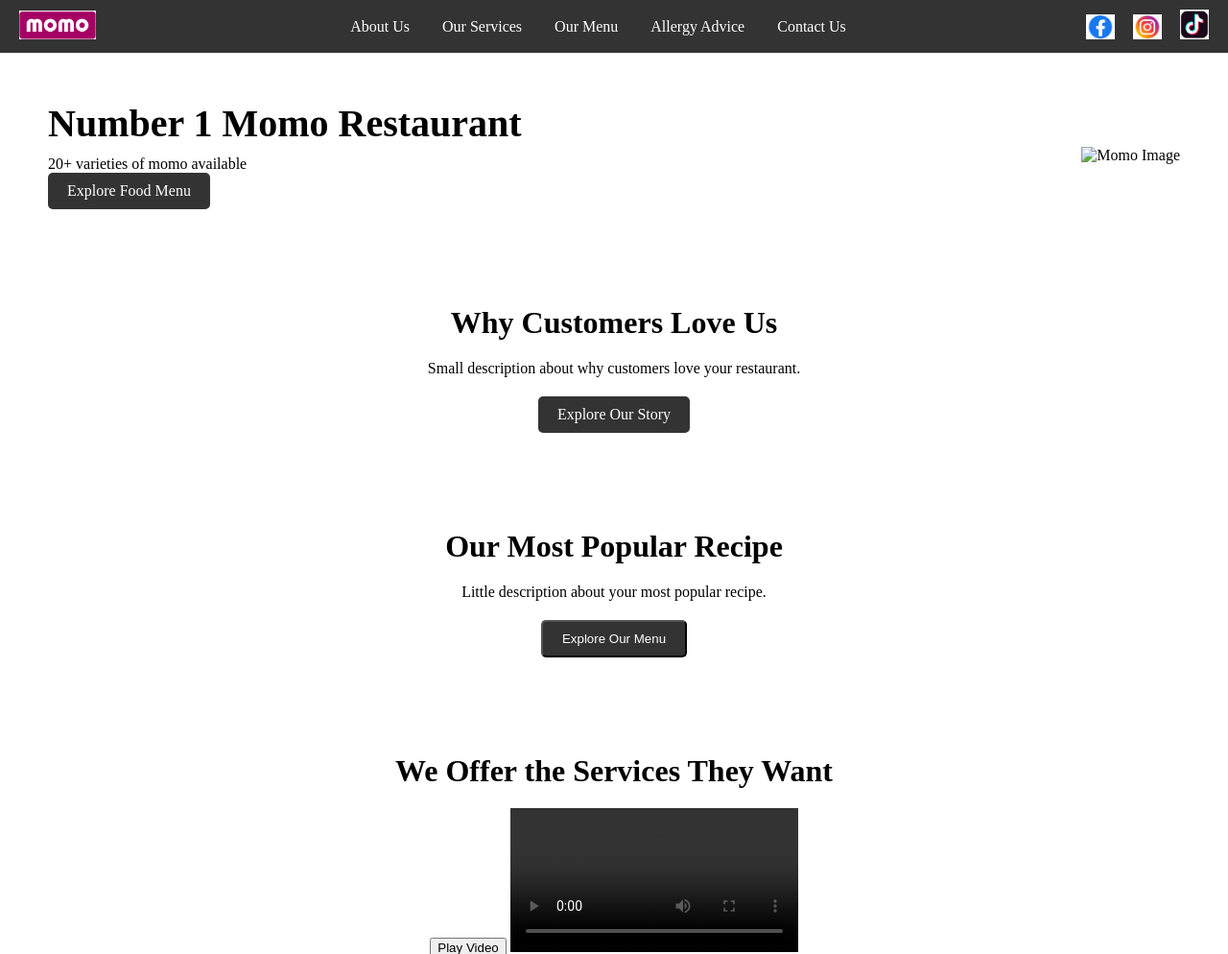
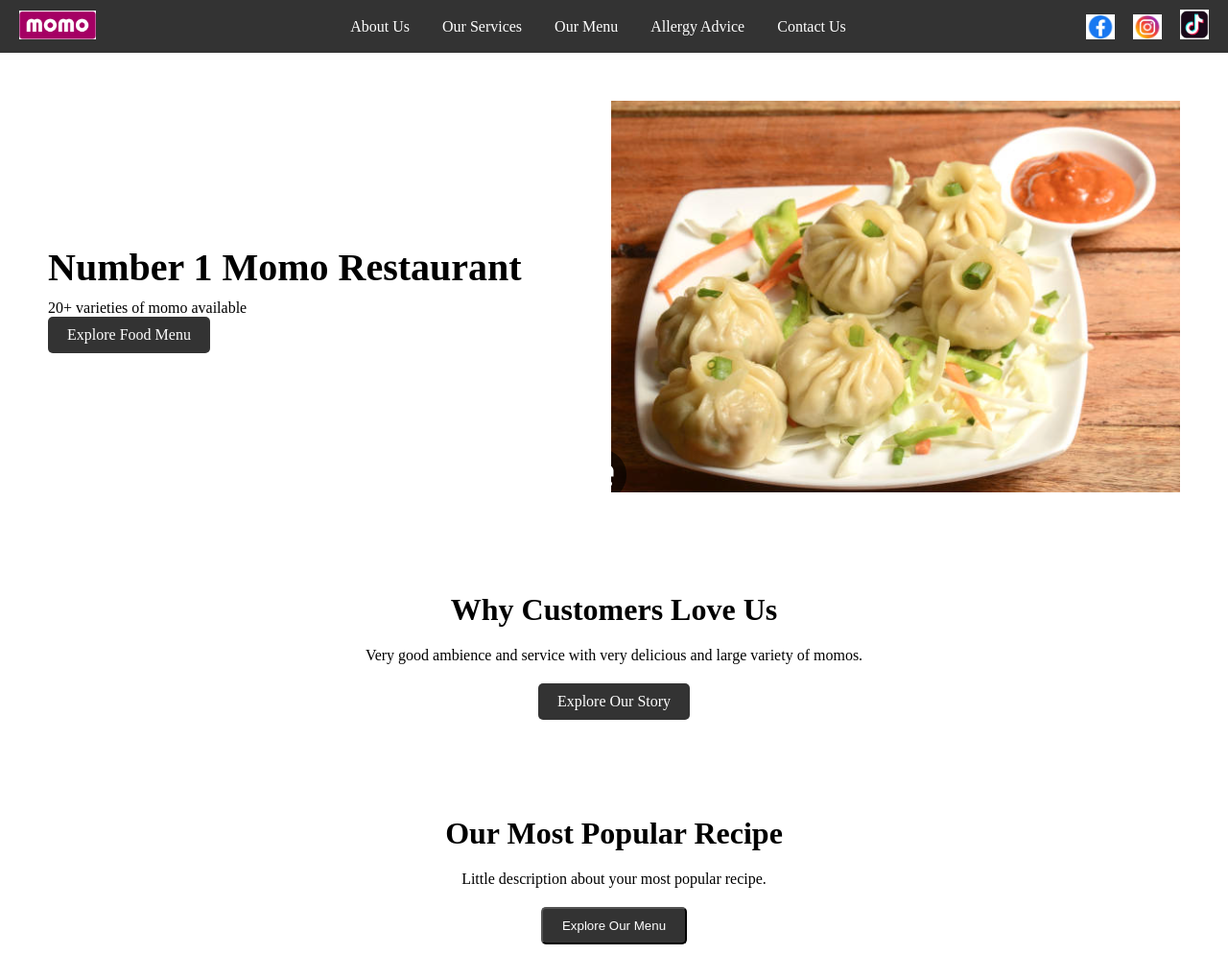
Before and after one commit to abhishek181401/python-django-restaurantwebapp, a Django app: template core/templates/core/index.html in a window 1280 px wide. Shown: the top 994 px of the page at 96% size. Run offline with Django 3.2, Linux system fonts and the light colour scheme; the template is opened without the code that fills it, so the values that code supplies are empty; grey boxes are pictures that could not be loaded.

Commit message:
changges made

```diff
--- a/core/templates/core/index.html
+++ b/core/templates/core/index.html
@@ -21,14 +21,14 @@
         </div>
         <div class="image-section">
             <!-- Render your momo image here -->
-            <img src="" alt="Momo Image">
+            <img src="{% static 'core/images/home-momo.png'%}" alt="Momo Image">
         </div>
     </header>
 
     <!-- Scroll Down Section 1 -->
     <section class="scroll-down-section">
         <h2>Why Customers Love Us</h2>
-        <p>Small description about why customers love your restaurant.</p>
+        <p>Very good ambience and service with very delicious and large variety of momos.</p>
         <a href="#explore-story" class="explore-story-link">Explore Our Story</a>
     </section>
 
--- /dev/null
+++ b/runtime.txt
@@ -0,0 +1 @@
+Python-3.10.6
```
Also changed, not shown: requirements.txt (added, +7 -0 lines), core/static/core/images/home-momo.png (added), db.sqlite3, media/recipe_pics/Screenshot_2023-12-01_152454_Uir3K8H.png (added), media/recipe_pics/Screenshot_2023-12-29_083350.png (added), media/recipe_pics/Screenshot_2023-12-29_083556.png (added), media/recipe_pics/Screenshot_2023-12-29_083659.png (added), media/recipe_pics/Screenshot_2023-12-29_083713.png (added), 2 other files.
